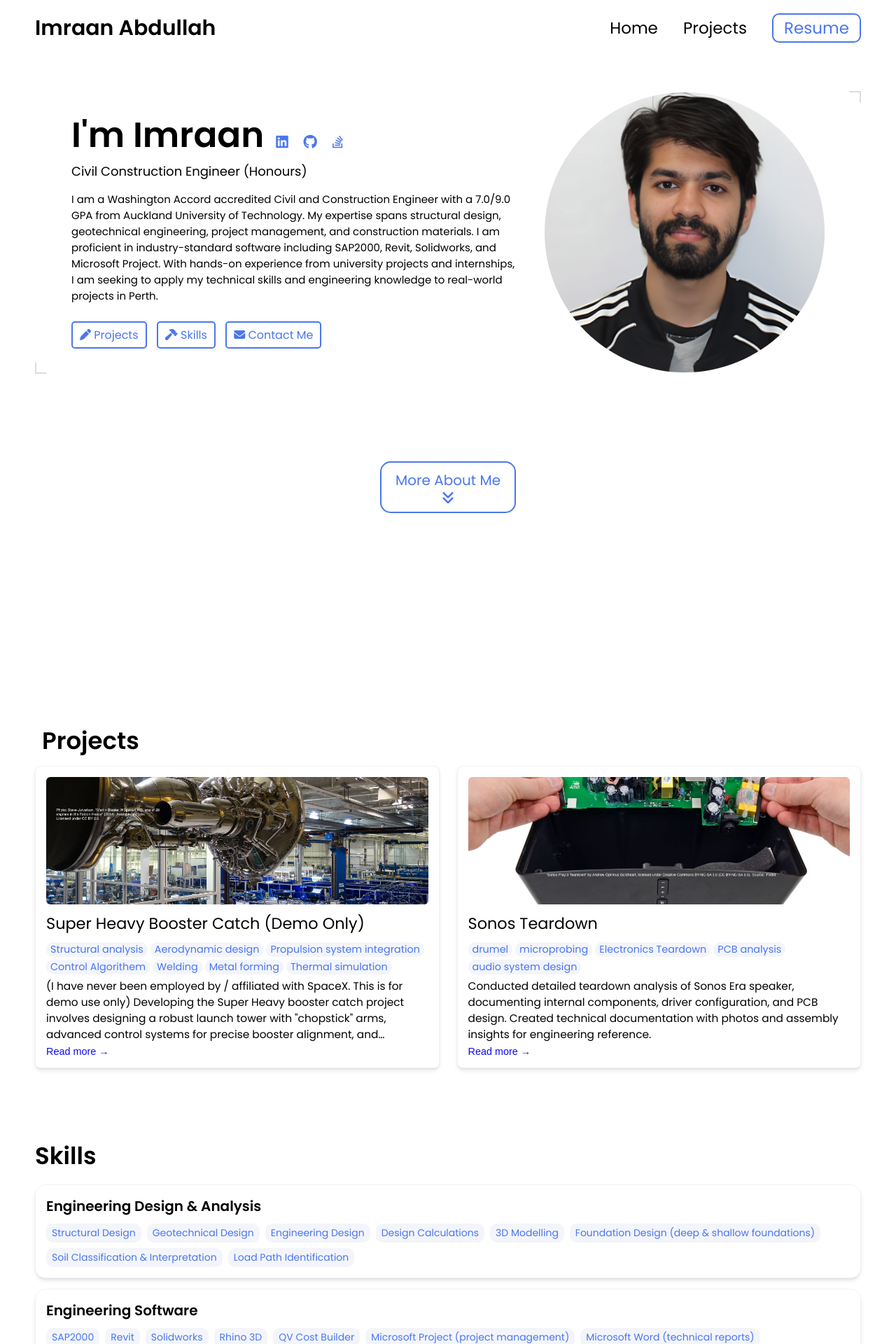
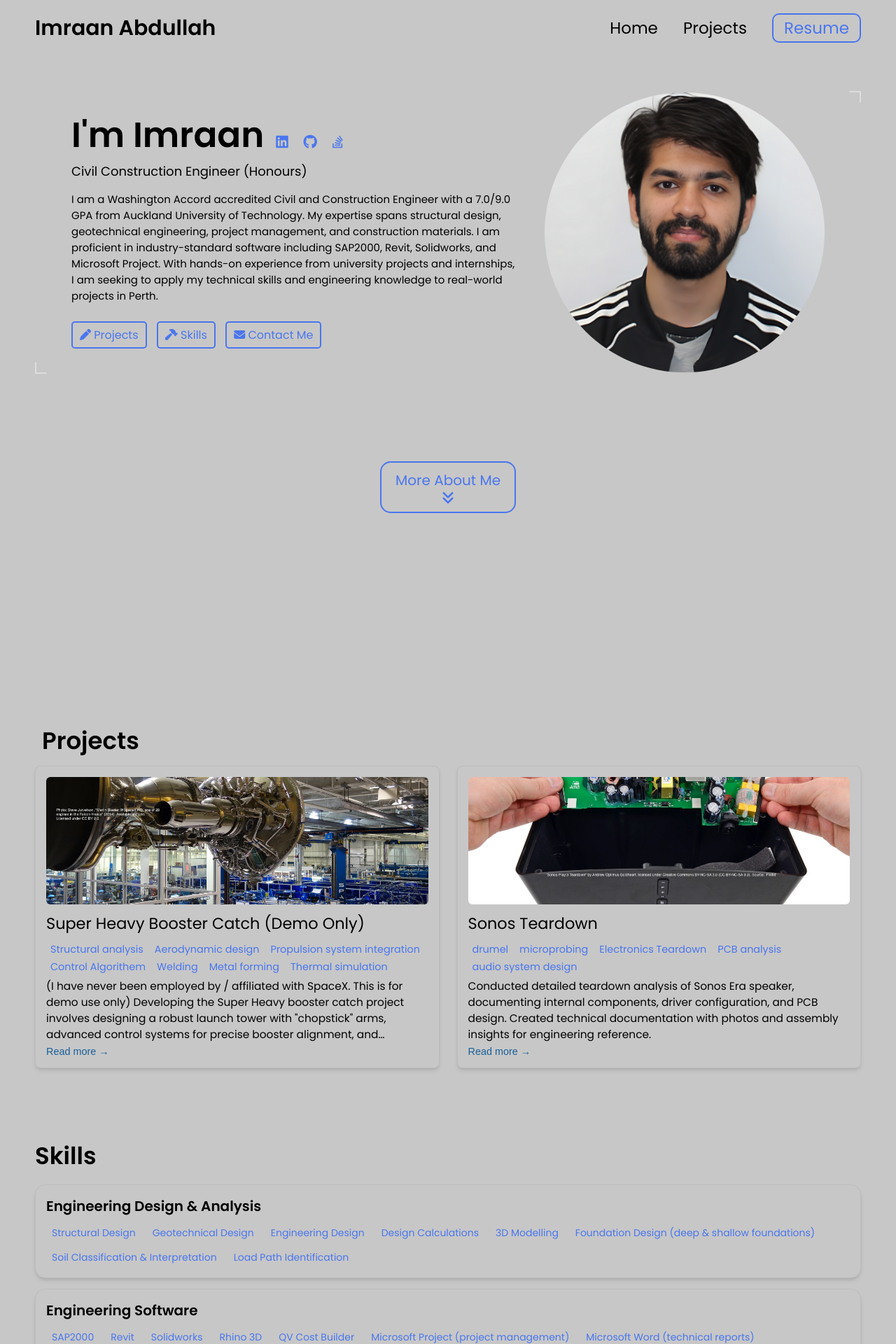
Before and after one commit to imraan11abdullah/imraan11abdullah.github.io, a Jekyll site: the page built from index.html, in a window 1280 px wide. Shown: the top 1920 px of the page at 70% size. Built offline with Jekyll 4.4.1, drawn with Linux system fonts in a browser that asks for light colours.

Commit message:
Update _config.yml

```diff
--- a/_config.yml
+++ b/_config.yml
@@ -108,9 +108,9 @@ colors: # this is the basic theme
   text: "##1a1c20"
   border: "#ddd"
   link: "#4a76ee"
-  highlight: "#0c0cf2"
-  background: "#ffffff"
-  light_background: "#f3f5fb"
+  highlight: "#1a6099"
+  background: "#c7c7c7"
+  light_background: "#c7c7c7"
 
 # A few examples.
 basic theme:
```
